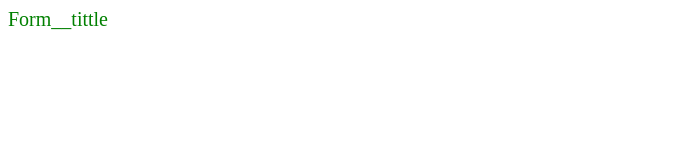
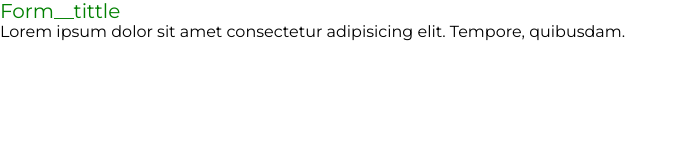
Before and after one commit to Dev3773/goit-js-hw-09, a website built with Vite: page src/2-form.html in a window 1280 px wide. Shown: the whole page, without its empty margins (0-687 px from the left). Built offline with nearby package versions, Linux system fonts and the light colour scheme.

Commit message:
Edd Normalize and fonts

```diff
--- a/package.json
+++ b/package.json
@@ -17,6 +17,8 @@
   "author": "Alexander Repeta <alexander.repeta@gmail.com>",
   "license": "ISC",
   "dependencies": {
+    "@fontsource/montserrat": "^5.1.0",
+    "normalize.css": "^8.0.1",
     "vite-plugin-full-reload": "^1.2.0",
     "vite-plugin-html-inject": "^1.1.2"
   }
--- a/src/2-form.html
+++ b/src/2-form.html
@@ -11,6 +11,7 @@
 <body>
 
   <hi class="form__tittle">Form__tittle</hi>
+  <p class="text">Lorem ipsum dolor sit amet consectetur adipisicing elit. Tempore, quibusdam.</p>
 
   <script type="module" src="./js/2-form.js"></script>
 
--- a/src/css/2-form.css
+++ b/src/css/2-form.css
@@ -1,4 +1,5 @@
 .form__tittle {
   color: green;
   font-size: 20px;
+
 }
--- a/src/css/base.css
+++ b/src/css/base.css
@@ -1,3 +1,15 @@
+@import '@fontsource/montserrat/400.css';
+@import '@fontsource/montserrat/500.css';
+@import 'normalize.css';
 
+*,
+*::before,
+*::after {
+  box-sizing: border-box;
+}
+
+body {
+  font-family: "Montserrat", sans-serif;
+}
 
 /* card-set, commom, backgroud */
```
Also changed, not shown: src/css/styles.css (line endings or trailing spaces), 1 other file.
